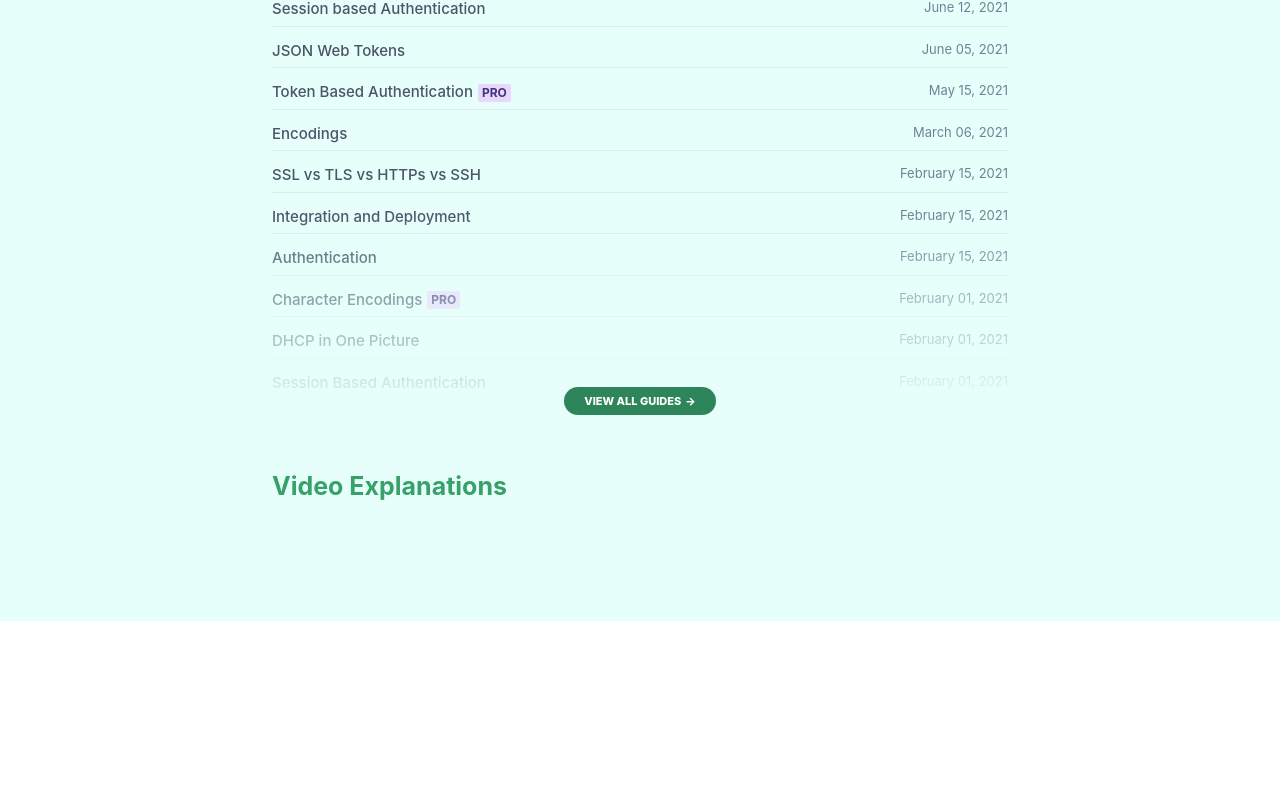
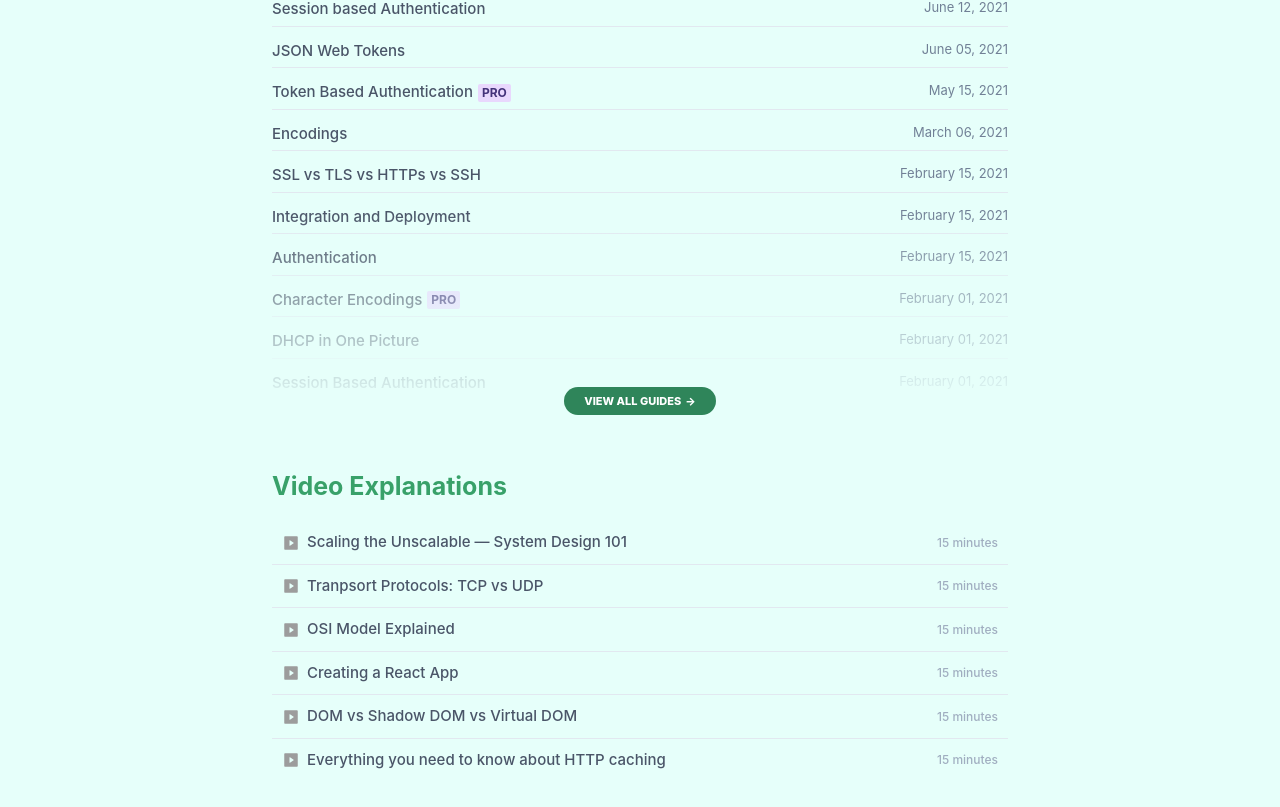
Before and after one commit to vecnazmaga/developer-mode, a Next.js app: page / in a window 1280 px wide. Shown: the part 598-1405 px from the top of the page. Before the commit the page ends 1219 px from the top, so only its background shows below. Built offline with nearby package versions, Linux system fonts and the light colour scheme.

Commit message:
Add videos section

```diff
--- a/pages/index.tsx
+++ b/pages/index.tsx
@@ -8,9 +8,9 @@ import {
   Image,
   Link,
   SimpleGrid,
-  Stack,
+  Stack, StackDivider,
   Text,
-  Tooltip
+  Tooltip, VStack
 } from '@chakra-ui/react';
 import { InfoIcon } from '@chakra-ui/icons';
 import { TextIcon } from './icons/text-icon';
@@ -321,6 +321,148 @@ export default function Home() {
           <Box pt='40px' mb='20px'>
             <Heading color='green.500' fontSize='25px' mb='5px'>Video Explanations</Heading>
           </Box>
+
+          <VStack
+            // bg={'white'}
+            // borderWidth={1}
+            rounded='5px'
+            divider={<StackDivider borderColor='gray.200' />}
+            spacing={0}
+            align='stretch'
+          >
+            <Link
+              fontSize='15px'
+              p='10px'
+              d='flex'
+              fontWeight={500}
+              color='gray.600'
+              alignItems='center'
+              justifyContent={'space-between'}
+              _hover={{
+                textDecoration: 'none',
+                color: 'blue.400',
+                '& .video-title': {
+                  transform: 'translateX(10px)'
+                }
+              }}
+            >
+              <Flex alignItems='center' className='video-title' transition={'200ms'}>
+                <VideoIcon style={{ width: '18px', height: '18px', color: '#9c9c9c' }} />
+                <Text as='span' ml='7px'>Scaling the Unscalable — System Design 101</Text>
+              </Flex>
+              <Text as='span' fontWeight={500} color='gray.400' fontSize='12px' ml='10px'>15 minutes</Text>
+            </Link>
+            <Link
+              fontSize='15px'
+              p='10px'
+              d='flex'
+              fontWeight={500}
+              color='gray.600'
+              alignItems='center'
+              justifyContent={'space-between'}
+              _hover={{
+                textDecoration: 'none',
+                color: 'blue.400',
+                '& .video-title': {
+                  transform: 'translateX(10px)'
+                }
+              }}
+            >
+              <Flex alignItems='center' className='video-title' transition={'200ms'}>
+                <VideoIcon style={{ width: '18px', height: '18px', color: '#9c9c9c' }} />
+                <Text as='span' ml='7px'>Tranpsort Protocols: TCP vs UDP</Text>
+              </Flex>
+              <Text as='span' fontWeight={500} color='gray.400' fontSize='12px' ml='10px'>15 minutes</Text>
+            </Link>
+            <Link
+              fontSize='15px'
+              p='10px'
+              d='flex'
+              fontWeight={500}
+              color='gray.600'
+              alignItems='center'
+              justifyContent={'space-between'}
+              _hover={{
+                textDecoration: 'none',
+                color: 'blue.400',
+                '& .video-title': {
+                  transform: 'translateX(10px)'
+                }
+              }}
+            >
+              <Flex alignItems='center' className='video-title' transition={'200ms'}>
+                <VideoIcon style={{ width: '18px', height: '18px', color: '#9c9c9c' }} />
+                <Text as='span' ml='7px'>OSI Model Explained</Text>
+              </Flex>
+              <Text as='span' fontWeight={500} color='gray.400' fontSize='12px' ml='10px'>15 minutes</Text>
+            </Link>
+            <Link
+              fontSize='15px'
+              p='10px'
+              d='flex'
+              fontWeight={500}
+              color='gray.600'
+              alignItems='center'
+              justifyContent={'space-between'}
+              _hover={{
+                textDecoration: 'none',
+                color: 'blue.400',
+                '& .video-title': {
+                  transform: 'translateX(10px)'
+                }
+              }}
+            >
+              <Flex alignItems='center' className='video-title' transition={'200ms'}>
+                <VideoIcon style={{ width: '18px', height: '18px', color: '#9c9c9c' }} />
+                <Text as='span' ml='7px'>Creating a React App</Text>
+              </Flex>
+              <Text as='span' fontWeight={500} color='gray.400' fontSize='12px' ml='10px'>15 minutes</Text>
+            </Link>
+            <Link
+              fontSize='15px'
+              p='10px'
+              d='flex'
+              fontWeight={500}
+              color='gray.600'
+              alignItems='center'
+              justifyContent={'space-between'}
+              _hover={{
+                textDecoration: 'none',
+                color: 'blue.400',
+                '& .video-title': {
+                  transform: 'translateX(10px)'
+                }
+              }}
+            >
+              <Flex alignItems='center' className='video-title' transition={'200ms'}>
+                <VideoIcon style={{ width: '18px', height: '18px', color: '#9c9c9c' }} />
+                <Text as='span' ml='7px'>DOM vs Shadow DOM vs Virtual DOM</Text>
+              </Flex>
+              <Text as='span' fontWeight={500} color='gray.400' fontSize='12px' ml='10px'>15 minutes</Text>
+            </Link>
+            <Link
+              fontSize='15px'
+              p='10px'
+              d='flex'
+              fontWeight={500}
+              color='gray.600'
+              alignItems='center'
+              justifyContent={'space-between'}
+              _hover={{
+                textDecoration: 'none',
+                color: 'blue.400',
+                '& .video-title': {
+                  transform: 'translateX(10px)'
+                }
+              }}
+            >
+              <Flex alignItems='center' className='video-title' transition={'200ms'}>
+                <VideoIcon style={{ width: '18px', height: '18px', color: '#9c9c9c' }} />
+                <Text as='span' ml='7px'>Everything you need to know about HTTP caching</Text>
+              </Flex>
+              <Text as='span' fontWeight={500} color='gray.400' fontSize='12px' ml='10px'>15 minutes</Text>
+            </Link>
+          </VStack>
         </Container>
       </Box>
     </Box>
```
